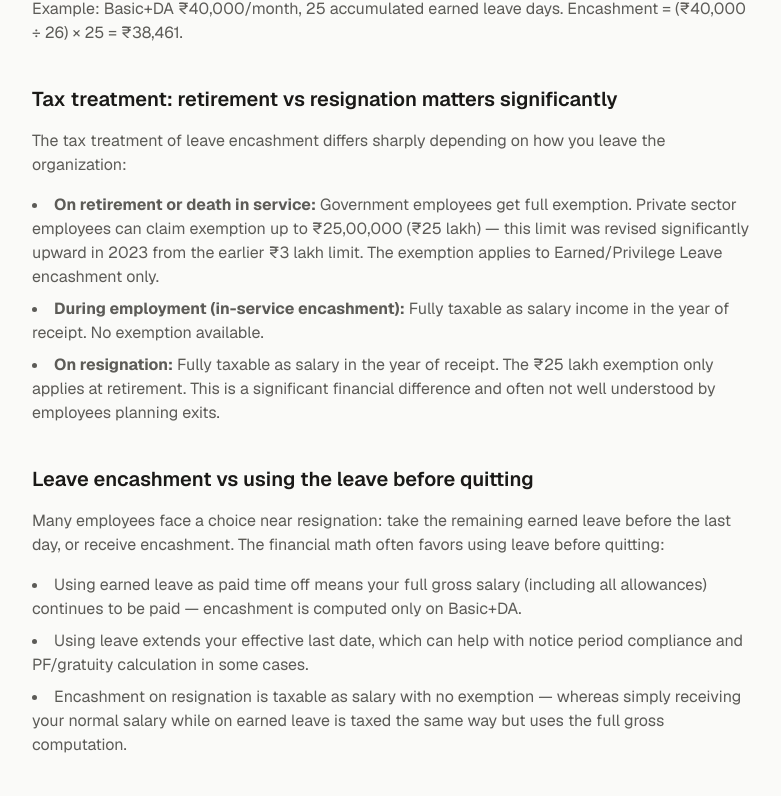
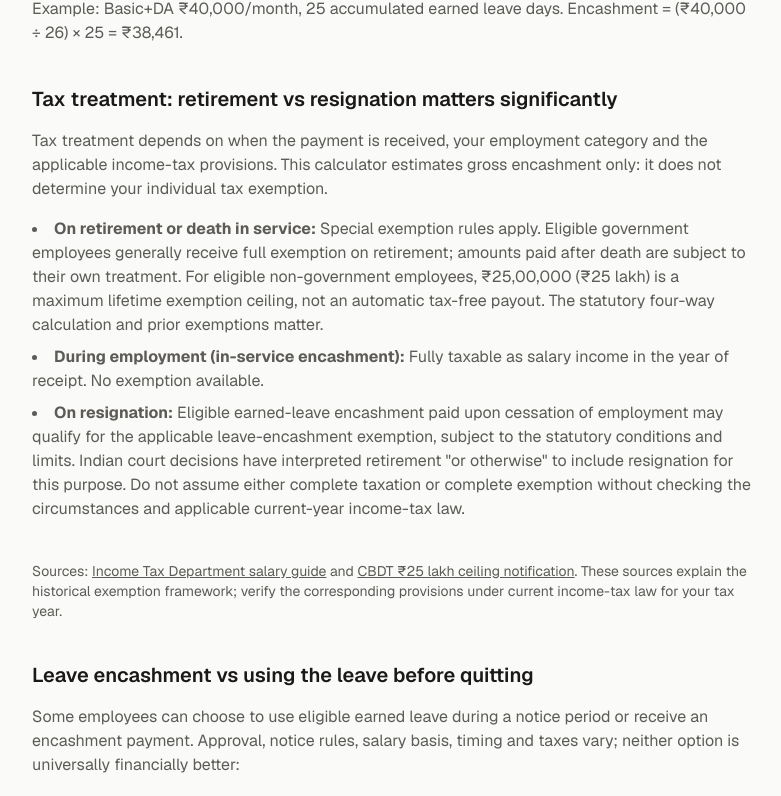
Before and after one commit to jadhavaniket008/salary-exit-india, a Next.js app: page /leave-encashment-calculator in a window 1280 px wide. Shown: the part 4055-4851 px from the top of the page, without its empty margins (248-1029 px from the left). Built offline with nearby package versions, Linux system fonts and the light colour scheme; no server answers.

Commit message:
fix(issue-13): correct resignation leave-encashment tax guidance

```diff
--- a/app/(site)/leave-encashment-calculator/page.tsx
+++ b/app/(site)/leave-encashment-calculator/page.tsx
@@ -64,48 +64,71 @@ export default function LeaveEncashmentCalculatorPage() {
             Tax treatment: retirement vs resignation matters significantly
           </h2>
           <p className="text-foreground-secondary">
-            The tax treatment of leave encashment differs sharply depending on how you leave the organization:
+            Tax treatment depends on when the payment is received, your employment category and
+            the applicable income-tax provisions. This calculator estimates gross encashment only:
+            it does not determine your individual tax exemption.
           </p>
           <ul className="list-inside list-disc space-y-2 text-foreground-secondary">
             <li>
-              <strong>On retirement or death in service:</strong> Government employees get full exemption.
-              Private sector employees can claim exemption up to ₹25,00,000 (₹25 lakh) — this limit
-              was revised significantly upward in 2023 from the earlier ₹3 lakh limit. The exemption
-              applies to Earned/Privilege Leave encashment only.
+              <strong>On retirement or death in service:</strong> Special exemption rules apply.
+              Eligible government employees generally receive full exemption on retirement; amounts
+              paid after death are subject to their own treatment. For eligible non-government
+              employees, ₹25,00,000 (₹25 lakh) is a maximum lifetime exemption ceiling, not an
+              automatic tax-free payout. The statutory four-way calculation and prior exemptions matter.
             </li>
             <li>
               <strong>During employment (in-service encashment):</strong> Fully taxable as salary income
               in the year of receipt. No exemption available.
             </li>
             <li>
-              <strong>On resignation:</strong> Fully taxable as salary in the year of receipt. The
-              ₹25 lakh exemption only applies at retirement. This is a significant financial difference
-              and often not well understood by employees planning exits.
+              <strong>On resignation:</strong> Eligible earned-leave encashment paid upon cessation of
+              employment may qualify for the applicable leave-encashment exemption, subject to the
+              statutory conditions and limits. Indian court decisions have interpreted retirement
+              &quot;or otherwise&quot; to include resignation for this purpose. Do not assume either
+              complete taxation or complete exemption without checking the circumstances and
+              applicable current-year income-tax law.
             </li>
           </ul>
         </section>
+
+        <p className="text-sm text-foreground-secondary">
+          Sources:{" "}
+          <a className="underline" href="https://www.incometaxindia.gov.in/income-from-salary" target="_blank" rel="noopener noreferrer">
+            Income Tax Department salary guide
+          </a>
+          {" "}and{" "}
+          <a className="underline" href="https://incometaxindia.gov.in/Lists/Press%20Releases/Attachments/1139/PressRelease-Increased-limit-for-tax-exemption-on-leave-encashment-for-non-government-salaried-employees-notified-25-5-23.pdf" target="_blank" rel="noopener noreferrer">
+            CBDT ₹25 lakh ceiling notification
+          </a>.
+          These sources explain the historical exemption framework; verify the
+          corresponding provisions under current income-tax law for your tax year.
+        </p>
 
         <section className="space-y-4">
           <h2 className="text-xl font-semibold text-foreground">
             Leave encashment vs using the leave before quitting
           </h2>
           <p className="text-foreground-secondary">
-            Many employees face a choice near resignation: take the remaining earned leave before the
-            last day, or receive encashment. The financial math often favors using leave before quitting:
+            Some employees can choose to use eligible earned leave during a notice period or
+            receive an encashment payment. Approval, notice rules, salary basis, timing and taxes
+            vary; neither option is universally financially better:
           </p>
           <ul className="list-inside list-disc space-y-2 text-foreground-secondary">
             <li>
-              Using earned leave as paid time off means your full gross salary (including all
-              allowances) continues to be paid — encashment is computed only on Basic+DA.
+              Approved paid leave is generally paid using the employer&apos;s applicable
+              leave-pay rules. Encashment may use a narrower wage basis, but do not
+              presume every allowance or type of leave is treated identically.
             </li>
             <li>
-              Using leave extends your effective last date, which can help with notice period
-              compliance and PF/gratuity calculation in some cases.
+              Leave taken during notice might count toward service or require notice adjustment,
+              depending on employment terms, approval and applicable law. Do not assume
+              it automatically extends or shortens your last working date.
             </li>
             <li>
-              Encashment on resignation is taxable as salary with no exemption — whereas simply
-              receiving your normal salary while on earned leave is taxed the same way but uses
-              the full gross computation.
+              Eligible leave encashment on resignation may receive tax exemption within
+              applicable limits. Compare the actual leave-pay amount, permissible encashment
+              and tax treatment using payroll and qualified tax advice; this tool does not
+              calculate the exemption.
             </li>
           </ul>
         </section>
```
